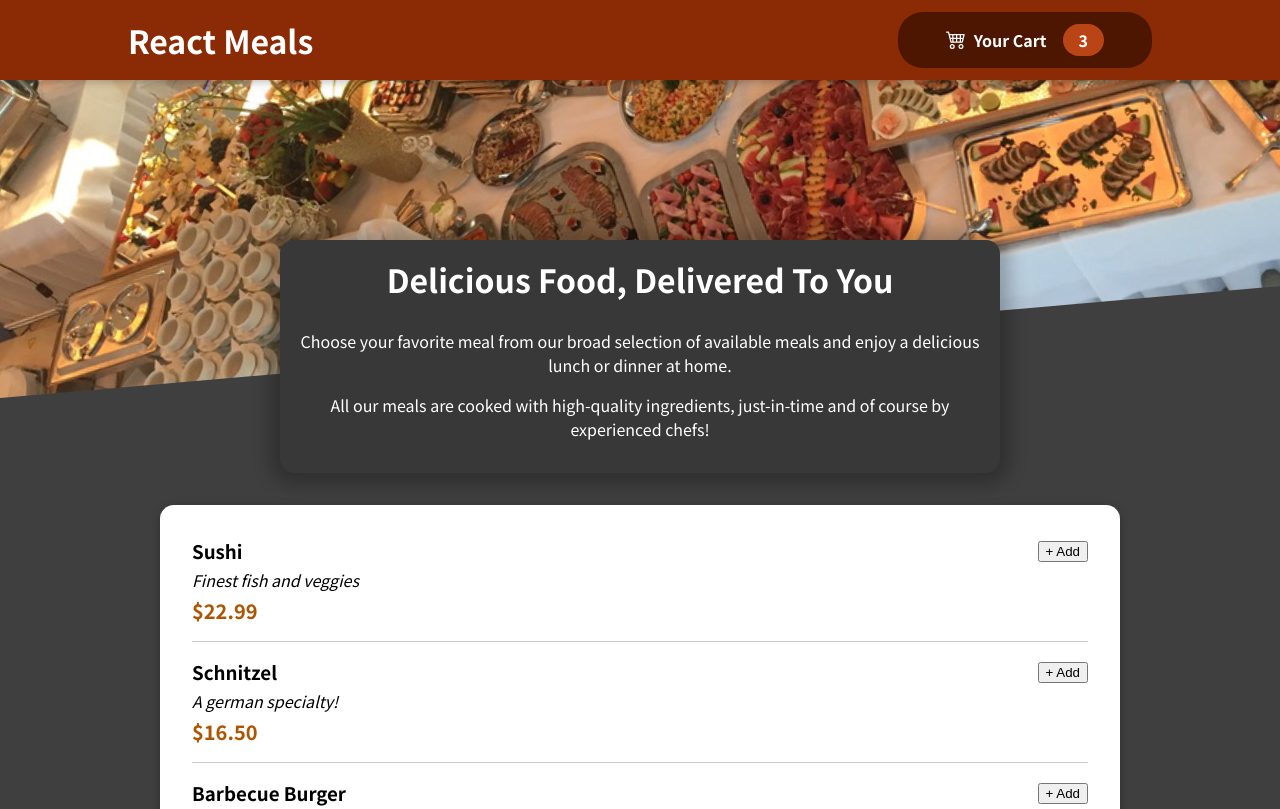
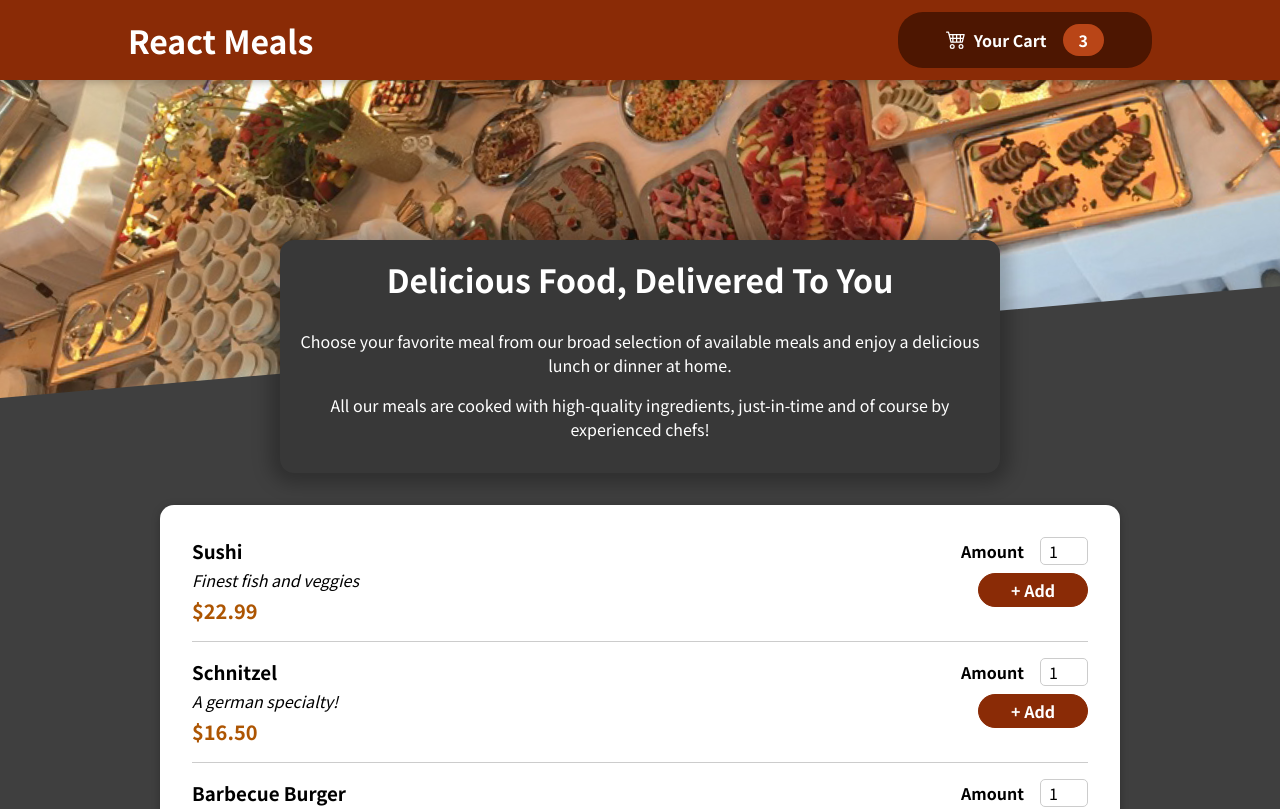
Before and after one commit to Mhamad-Raad/React-Meals, a React (Create React App) app: page / in a window 1280 px wide. Shown: the top 809 px of the page. Built offline with nearby package versions, Linux system fonts and the light colour scheme.

Commit message:
Add Form to the MealItems

```diff
--- a/src/Components/Meals/AvailableMeals.js
+++ b/src/Components/Meals/AvailableMeals.js
@@ -36,10 +36,12 @@
 const AvailableMeals = () => {
   const mealsList = DUMMY_MEALS.map((meal) =>
     <MealItem
-    key={meal.id}
-    price={meal.price}
-    description={meal.description}
-    name={meal.name} />);
+      key={ meal.id }
+      price={ meal.price }
+      description={ meal.description }
+      name={ meal.name }
+      id={ meal.id }
+    />);
 
   return (
     <section className={CSSClasses.meals}>
--- a/src/Components/Meals/MealItem/MealItem.js
+++ b/src/Components/Meals/MealItem/MealItem.js
@@ -1,4 +1,6 @@
 import React from 'react';
+
+import MealItemForm from './MealItemForm';
 
 import CSSClasses from './MealItem.module.css';
 
@@ -13,7 +15,7 @@
         <div className={CSSClasses.price}>{price}</div>
       </div>
       <div>
-        <button>+ Add</button>
+        <MealItemForm id={ props.id} />
       </div>
     </li>
   );
--- /dev/null
+++ b/src/Components/Meals/MealItem/MealItemForm.js
@@ -0,0 +1,27 @@
+import React from 'react';
+
+import Input from '../../UI/Input';
+
+import CSSClasses from './MealItemForm.module.css';
+
+
+const MealItemForm = ({id}) => {
+  return (
+    <form className={CSSClasses.form}>
+      <Input
+        label="Amount"
+        input={{
+          id: 'amount_' + id,
+          type: 'number',
+          min: '1',
+          max: '5',
+          step: '1',
+          defaultValue: '1',
+        }}
+      />
+      <button>+ Add</button>
+    </form>
+  );
+}
+
+export default MealItemForm;
--- /dev/null
+++ b/src/Components/Meals/MealItem/MealItemForm.module.css
@@ -0,0 +1,20 @@
+.form {
+  text-align: right;
+}
+
+.form button {
+  font: inherit;
+  cursor: pointer;
+  background-color: #8a2b06;
+  border: 1px solid #8a2b06;
+  color: white;
+  padding: 0.25rem 2rem;
+  border-radius: 20px;
+  font-weight: bold;
+}
+
+.form button:hover,
+.form button:active {
+  background-color: #641e03;
+  border-color: #641e03;
+}
--- /dev/null
+++ b/src/Components/UI/Input.js
@@ -0,0 +1,14 @@
+import React from 'react';
+
+import CSSClasses from './Input.module.css';
+
+const Input = (props) => {
+  return (
+    <div className={CSSClasses.input}>
+      <label htmlFor={props.input.id}>{ props.label }</label>
+      <input {...props.input} />
+    </div>
+  );
+}
+
+export default Input;
--- /dev/null
+++ b/src/Components/UI/Input.module.css
@@ -0,0 +1,18 @@
+.input {
+  display: flex;
+  align-items: center;
+  margin-bottom: 0.5rem;
+}
+
+.input label {
+  font-weight: bold;
+  margin-right: 1rem;
+}
+
+.input input {
+  width: 3rem;
+  border-radius: 5px;
+  border: 1px solid #ccc;
+  font: inherit;
+  padding-left: 0.5rem;
+}
```
Also changed, not shown: 1 other file (tests, documents, lock files or other folders).
